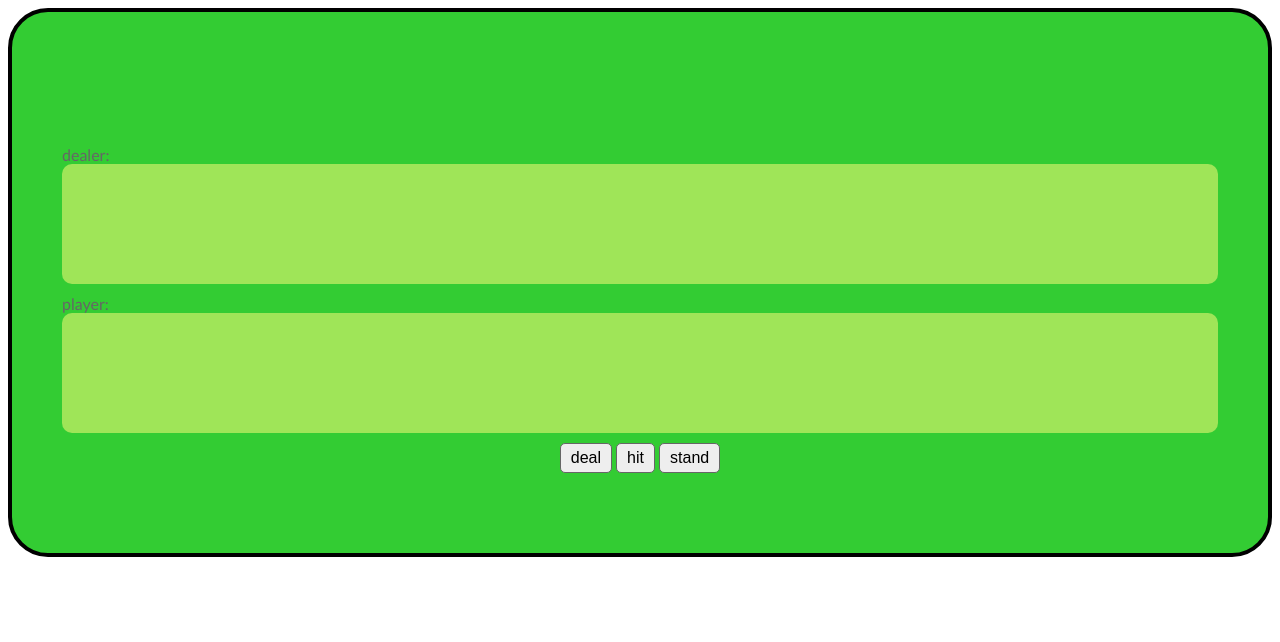
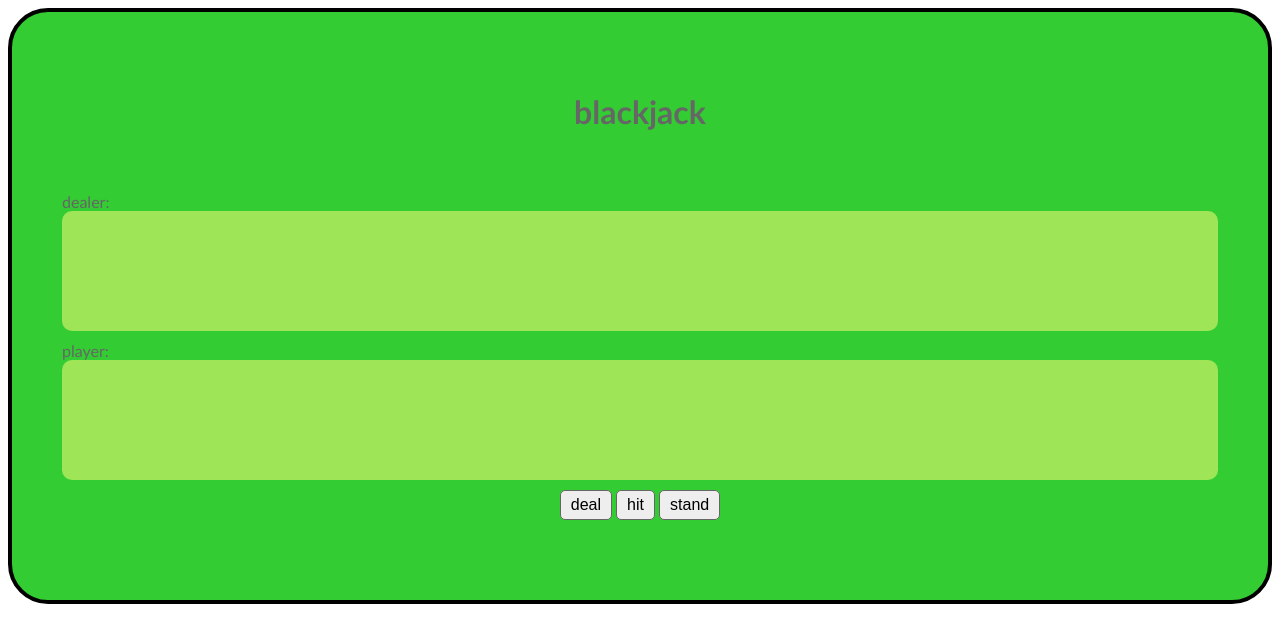
Before and after one commit to csdaniel17/blackjack, a plain HTML site: page index.html in a window 1280 px wide. Drawn offline with Linux system fonts and the light colour scheme.

Commit message:
update heading

```diff
--- a/index.html
+++ b/index.html
@@ -7,6 +7,7 @@
   </head>
   <body>
     <div id="table">
+      <h1>blackjack</h1>
       <div id="messages"></div>
 
       <label>dealer: </label>
--- a/style.css
+++ b/style.css
@@ -12,6 +12,12 @@ body {
   border: 4px solid black;
   border-radius: 40px;
   background-color: #33cc33;
+}
+
+h1 {
+  padding: 0 0 8px;
+  margin: 0 auto;
+  text-align: center;
 }
 
 .hand {
```
